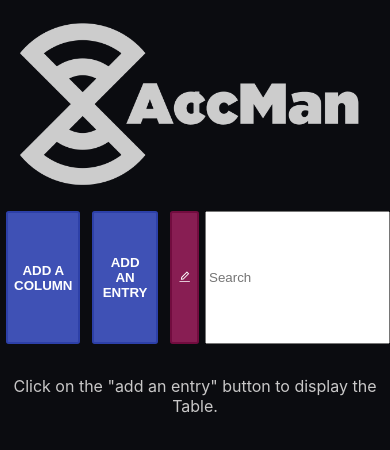
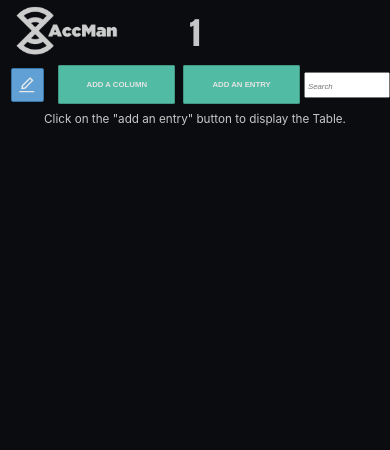
Before and after one commit to theduv/AccMan, a React (Create React App) app: page /platform/1 in a window 390 px wide. Shown: the top 450 px of the page. Built offline with nearby package versions, Linux system fonts and the light colour scheme.

Commit message:
platform pages are almost full responsive

```diff
--- a/src/Components/PlatformTable.js
+++ b/src/Components/PlatformTable.js
@@ -76,7 +76,7 @@ const PlatformTable = (props) => {
               Delete
             </th>
           )}
-          <th className="tableColumnField" style={{ width: "25px" }}>
+          <th className="tableColumnField" style={{ width: "2vmin" }}>
             #
           </th>
           {platformColumns.map((name, index) => {
--- a/src/Components/TopButtonsPlatform.js
+++ b/src/Components/TopButtonsPlatform.js
@@ -1,4 +1,7 @@
 import { AiOutlineEdit } from "react-icons/ai";
+import { IconContext } from "react-icons/lib";
+
+import "../Styles/TopButtonsPlatform.css";
 
 const TopButtonsPlatform = (props) => {
   const setFilter = props.setFilter;
@@ -32,16 +35,21 @@ const TopButtonsPlatform = (props) => {
 
   return (
     <div id="topButtons">
-      <button className="primaryButton" onClick={toggleAddColumn}>
+      <div id="editTableButton" onClick={onClickEdit}>
+        <AiOutlineEdit className="iconEdit" />
+      </div>
+      <button className="topPrimaryButton" onClick={toggleAddColumn}>
         Add a column
       </button>
-      <button className="primaryButton" onClick={toggleAddEntry}>
+      <button className="topPrimaryButton" onClick={toggleAddEntry}>
         Add an entry
       </button>
-      <button className="secondaryButton" onClick={onClickEdit}>
-        <AiOutlineEdit />
-      </button>
-      <input type="text" onChange={modifyFilter} placeholder="Search"></input>
+      <input
+        id="searchStringInput"
+        type="text"
+        onChange={modifyFilter}
+        placeholder="Search"
+      ></input>
     </div>
   );
 };
--- a/src/Styles/Header.css
+++ b/src/Styles/Header.css
@@ -1,4 +1,4 @@
 #logoAccMan {
   filter: invert() brightness(0.8);
-  width: 23em;
+  width: 28vmin;
 }
--- a/src/Styles/Home.css
+++ b/src/Styles/Home.css
@@ -22,7 +22,7 @@ body {
 
 #motto {
   color: rgb(165, 165, 165);
-  margin-bottom: 1em;
+  margin-bottom: 2vmin;
   font-size: 200%;
   font-style: italic;
 }
--- a/src/Styles/Platform.css
+++ b/src/Styles/Platform.css
@@ -1,26 +1,15 @@
 #topTools {
   text-align: center;
-  margin-bottom: 2em;
+  margin-bottom: 2vmin;
   display: flex;
   flex-direction: column;
   justify-content: space-evenly;
 }
 
-#topButtons {
-  margin: auto;
-  display: flex;
-  justify-content: center;
-  width: 100%;
-}
-
-#topButtons > button {
-  margin-left: 6px;
-  margin-right: 6px;
-}
-
 .emptyTable {
   color: rgb(201, 200, 200);
   text-align: center;
+  font-size: 3vmin;
 }
 
 #mainDivPlatform {
@@ -57,7 +46,7 @@
 
 #platformName {
   font-family: Impact, Haettenschweiler, "Arial Narrow Bold", sans-serif;
-  font-size: 2em;
+  font-size: 8vmin;
   color: #c5c6c7;
   width: 33%;
   text-align: center;
@@ -80,7 +69,6 @@
 }
 
 #platformTable {
-  width: 80rem;
-  margin-top: 80em;
+  width: 80vw;
   margin: auto;
 }
--- a/src/Styles/PlatformTable.css
+++ b/src/Styles/PlatformTable.css
@@ -1,18 +1,20 @@
 .tableColumnField {
   background-color: #1f2833;
-  border: solid 1px rgb(141, 133, 133);
-  border-radius: 2px;
+  border: solid 0.2vmin rgb(141, 133, 133);
+  border-radius: 0.5vmin;
   color: white;
   text-align: center;
+  width: 8vmin;
+  height: 2vmin;
+  font-size: 3vmin;
 }
 
 .tableField {
+  height: 2vmin;
+  width: 8vmin;
   text-align: center;
   background-color: #45a29e;
-  border: solid 1px #17c7be;
-  border-radius: 2px;
+  border: solid 0.2vmin #17c7be;
+  font-size: 3vmin;
+  border-radius: 0.5vmin;
 }
-
-.tableRow {
-  background-color: #3a6967;
-}
--- /dev/null
+++ b/src/Styles/TopButtonsPlatform.css
@@ -0,0 +1,62 @@
+#topButtons {
+  margin: auto;
+  display: flex;
+  justify-content: center;
+  width: 100vmin;
+  align-content: center;
+}
+
+#topButtons > button {
+  margin-left: 1vmin;
+  margin-right: 1vmin;
+}
+
+#searchStringInput {
+  margin-top: auto;
+  margin-bottom: auto;
+  width: 20vmin;
+  height: 5vmin;
+}
+
+#searchStringInput::placeholder {
+  font-style: italic;
+  font-size: 2vmin;
+}
+
+#editTableButton {
+  background: rgb(97, 160, 212);
+  border: 0.5vmin solid rgb(56, 116, 165);
+  border-radius: 0.5vmin;
+  height: 8vmin;
+  width: 8vmin;
+  margin: auto;
+  display: flex;
+  align-items: center;
+  justify-content: center;
+}
+
+.iconEdit {
+  width: 5vmin;
+  height: 5vmin;
+  color: rgb(233, 233, 233);
+}
+
+#editTableButton:hover {
+  cursor: pointer;
+}
+
+.topPrimaryButton {
+  text-transform: uppercase;
+  font-weight: bold;
+  font-size: 2vmin;
+  border-radius: 0.3vmin;
+  width: 30vmin;
+  color: rgb(228, 228, 228);
+  border: solid 0.5vmin rgb(67, 151, 133);
+  height: 10vmin;
+  background-color: rgb(81, 187, 164);
+}
+
+.topPrimaryButton:hover {
+  cursor: pointer;
+}
```
